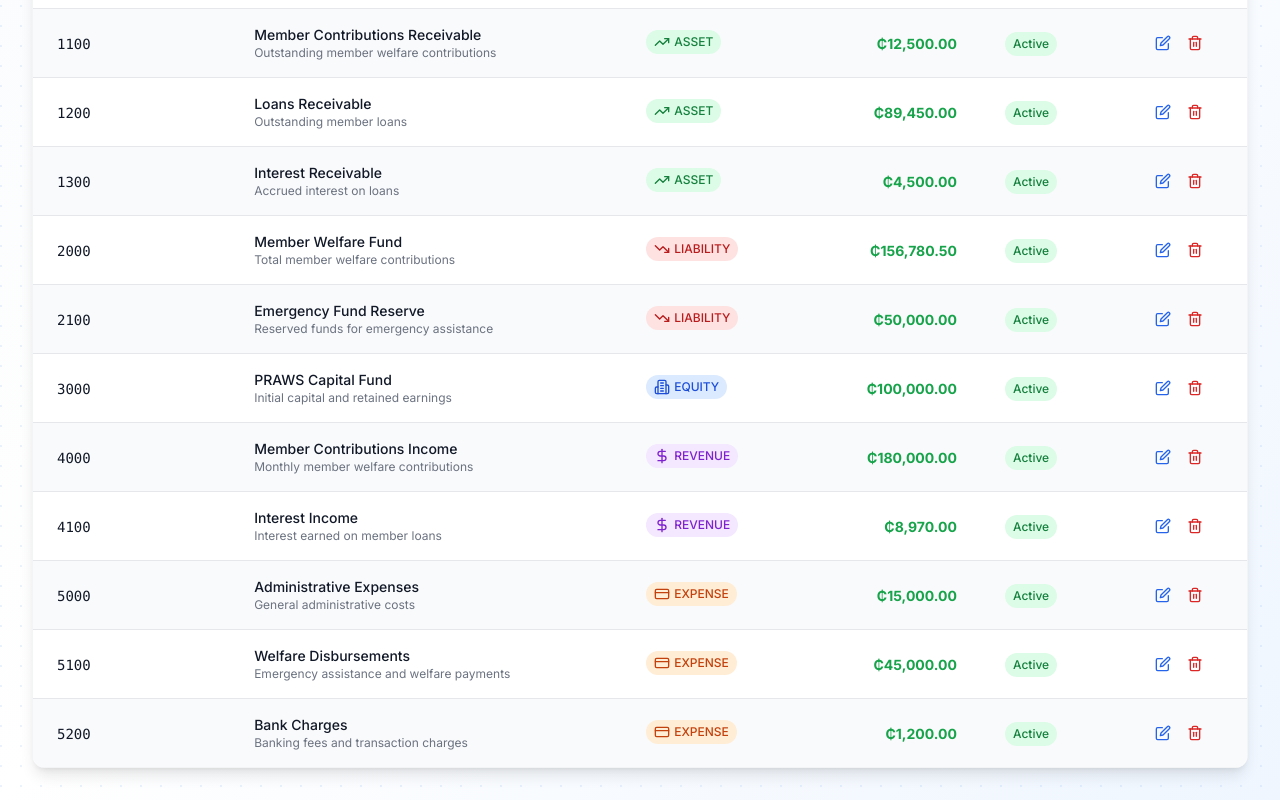
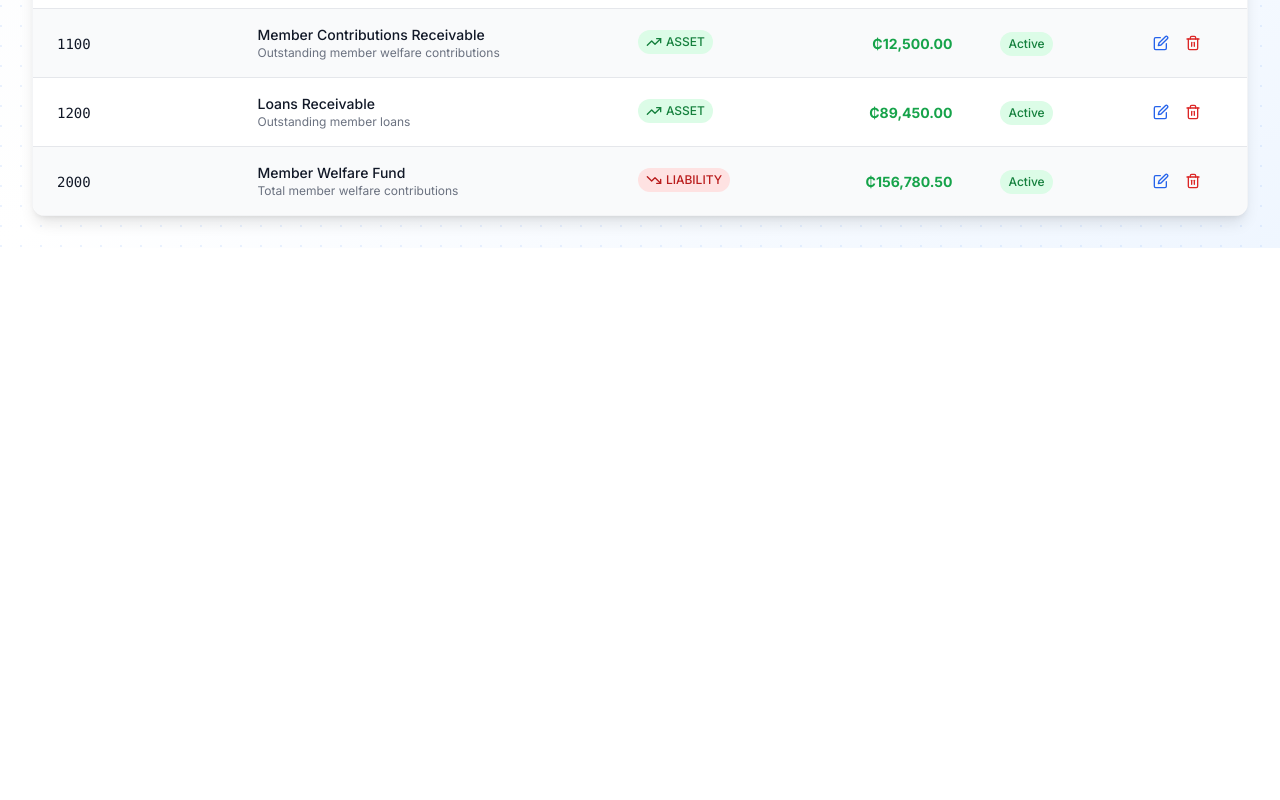
Before and after one commit to alxsam2025-cpu/welfare-management-system, a Next.js app: page /accounts in a window 1280 px wide. Shown: the part 595-1395 px from the top of the page. After the commit the page ends 843 px from the top, so only its background shows below. Built offline with nearby package versions, Linux system fonts and the light colour scheme.

Commit message:
\Fix accounts page - remove useEffect, immediate loading\

```diff
--- a/src/app/accounts/page.tsx
+++ b/src/app/accounts/page.tsx
@@ -1,6 +1,6 @@
 'use client'
 
-import { useState, useEffect } from 'react'
+import { useState } from 'react'
 import Link from 'next/link'
 import {
   BookOpen,
@@ -30,26 +30,7 @@ interface ChartAccount {
   createdAt: string
 }
 
-export default function ChartOfAccountsPage() {
-  const [accounts, setAccounts] = useState<ChartAccount[]>([])
-  const [isLoading, setIsLoading] = useState(true)
-  const [searchTerm, setSearchTerm] = useState('')
-  const [typeFilter, setTypeFilter] = useState<string>('all')
-  const [showAddForm, setShowAddForm] = useState(false)
-  const [newAccount, setNewAccount] = useState({
-    accountCode: '',
-    accountName: '',
-    accountType: 'ASSET' as 'ASSET' | 'LIABILITY' | 'EQUITY' | 'REVENUE' | 'EXPENSE',
-    description: '',
-    balance: 0
-  })
-
-  useEffect(() => {
-    // Load demo chart of accounts data
-    const loadAccounts = () => {
-      try {
-        console.log('Loading accounts data...')
-        const demoAccounts: ChartAccount[] = [
+const initialAccounts: ChartAccount[] = [
   {
     id: '1',
     accountCode: '1000',
@@ -82,16 +63,6 @@ export default function ChartOfAccountsPage() {
   },
   {
     id: '4',
-          accountCode: '1300',
-          accountName: 'Interest Receivable',
-          accountType: 'ASSET',
-          balance: 4500.00,
-          isActive: true,
-          description: 'Accrued interest on loans',
-          createdAt: '2023-01-01'
-        },
-        {
-          id: '5',
     accountCode: '2000',
     accountName: 'Member Welfare Fund',
     accountType: 'LIABILITY',
@@ -99,91 +70,22 @@ export default function ChartOfAccountsPage() {
     isActive: true,
     description: 'Total member welfare contributions',
     createdAt: '2023-01-01'
-        },
-        {
-          id: '6',
-          accountCode: '2100',
-          accountName: 'Emergency Fund Reserve',
-          accountType: 'LIABILITY',
-          balance: 50000.00,
-          isActive: true,
-          description: 'Reserved funds for emergency assistance',
-          createdAt: '2023-01-01'
-        },
-        {
-          id: '7',
-          accountCode: '3000',
-          accountName: 'PRAWS Capital Fund',
-          accountType: 'EQUITY',
-          balance: 100000.00,
-          isActive: true,
-          description: 'Initial capital and retained earnings',
-          createdAt: '2023-01-01'
-        },
-        {
-          id: '8',
-          accountCode: '4000',
-          accountName: 'Member Contributions Income',
-          accountType: 'REVENUE',
-          balance: 180000.00,
-          isActive: true,
-          description: 'Monthly member welfare contributions',
-          createdAt: '2023-01-01'
-        },
-        {
-          id: '9',
-          accountCode: '4100',
-          accountName: 'Interest Income',
-          accountType: 'REVENUE',
-          balance: 8970.00,
-          isActive: true,
-          description: 'Interest earned on member loans',
-          createdAt: '2023-01-01'
-        },
-        {
-          id: '10',
-          accountCode: '5000',
-          accountName: 'Administrative Expenses',
-          accountType: 'EXPENSE',
-          balance: 15000.00,
-          isActive: true,
-          description: 'General administrative costs',
-          createdAt: '2023-01-01'
-        },
-        {
-          id: '11',
-          accountCode: '5100',
-          accountName: 'Welfare Disbursements',
-          accountType: 'EXPENSE',
-          balance: 45000.00,
-          isActive: true,
-          description: 'Emergency assistance and welfare payments',
-          createdAt: '2023-01-01'
-        },
-        {
-          id: '12',
-          accountCode: '5200',
-          accountName: 'Bank Charges',
-          accountType: 'EXPENSE',
-          balance: 1200.00,
-          isActive: true,
-          description: 'Banking fees and transaction charges',
-          createdAt: '2023-01-01'
   }
 ]
 
-      console.log('Setting accounts:', demoAccounts.length, 'accounts')
-      setAccounts(demoAccounts)
-      setIsLoading(false)
-      console.log('Accounts loaded successfully')
-      } catch (error) {
-        console.error('Error loading accounts:', error)
-        setIsLoading(false)
-      }
-    }
+export default function ChartOfAccountsPage() {
+  const [accounts, setAccounts] = useState<ChartAccount[]>(initialAccounts)
+  const [searchTerm, setSearchTerm] = useState('')
+  const [typeFilter, setTypeFilter] = useState<string>('all')
+  const [showAddForm, setShowAddForm] = useState(false)
+  const [newAccount, setNewAccount] = useState({
+    accountCode: '',
+    accountName: '',
+    accountType: 'ASSET' as 'ASSET' | 'LIABILITY' | 'EQUITY' | 'REVENUE' | 'EXPENSE',
+    description: '',
+    balance: 0
+  })
 
-    loadAccounts()
-  }, [])
 
   const formatCurrency = (amount: number) => {
     return `₵${amount.toLocaleString('en-US', { minimumFractionDigits: 2, maximumFractionDigits: 2 })}`
@@ -227,17 +129,6 @@ export default function ChartOfAccountsPage() {
       .reduce((sum, acc) => sum + acc.balance, 0)
   }
 
-  if (isLoading) {
-    return (
-      <div className="min-h-screen flex items-center justify-center">
-        <div className="text-center">
-          <div className="spinner mx-auto mb-4"></div>
-          <h2 className="text-xl font-semibold text-gray-600">Loading Chart of Accounts...</h2>
-          <p className="text-gray-500">Please wait while we fetch accounting data</p>
-        </div>
-      </div>
-    )
-  }
 
   return (
     <div className="min-h-screen bg-gradient-to-br from-slate-50 via-white to-blue-50">
```
Lines whose indentation alone changed are shown as unchanged.
